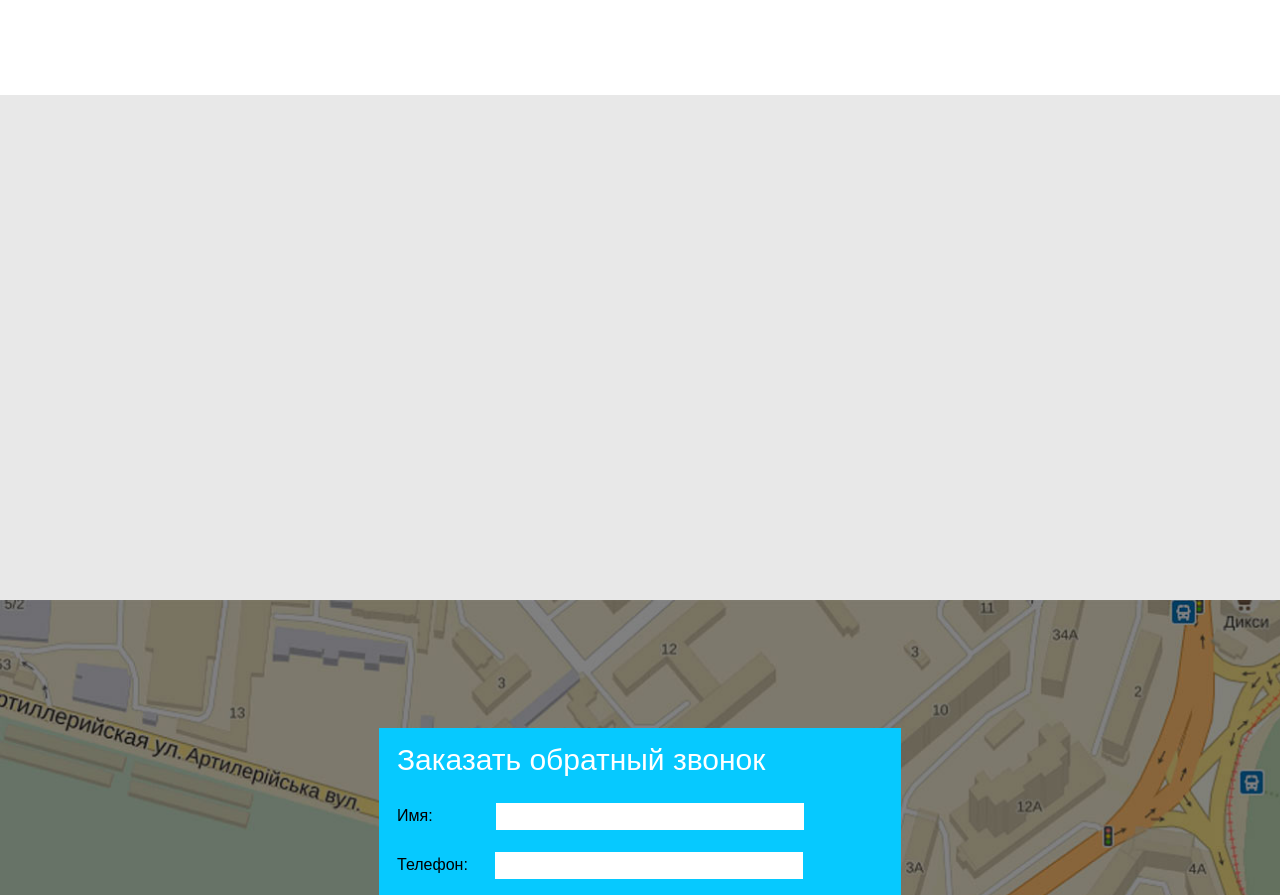
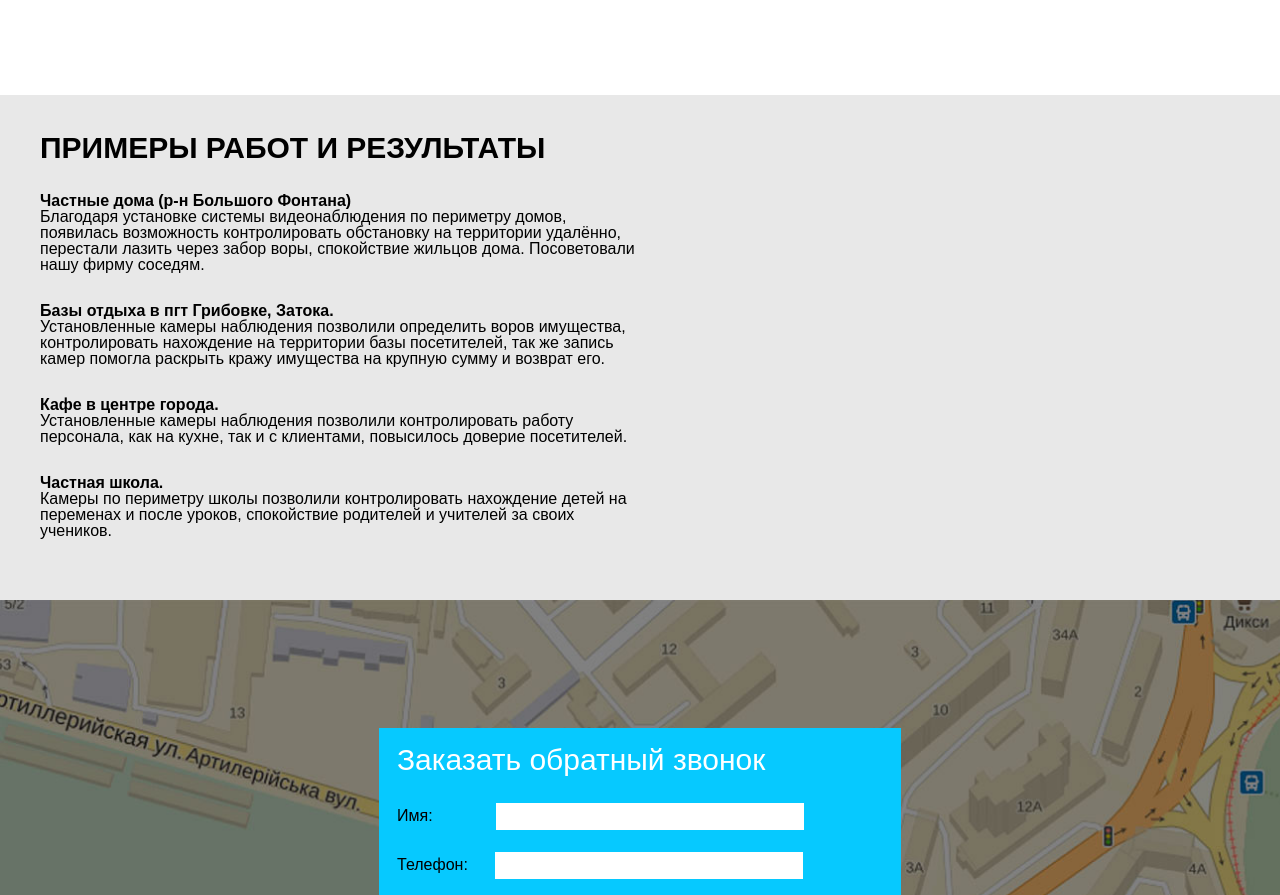
Before and after one commit to injmak/Bomlex.io, a plain HTML site: page index.html in a window 1280 px wide. Shown: the part 2186-3081 px from the top of the page. Drawn offline with Linux system fonts and the light colour scheme.

Commit message:
commit box-5 text

```diff
--- a/css/style.css
+++ b/css/style.css
@@ -412,13 +412,37 @@ input::-moz-placeholder{
 
 
 
-/**/
+/*BOX - 5*/
 .box-5{
     width: 100%;
     height: 505px;
     background-color: #e8e8e8;
 }
-/*BOX-6*/
+.box-5-cont{
+    width: 1200px;
+    margin: 0 auto;
+}
+.box-5-cont-head{
+    margin-top: 38px;
+}
+.box-5-cont-head p{
+    font-size: 30px;
+    font-weight: bold;
+}
+.box-5-left,
+.box-5-right{
+    float: left;
+    width: 50%;
+}
+.box-5-cont-text p{
+    margin-top: 30px;
+    font-size: 16px;
+}
+.box-5-cont-text-b{
+    font-weight: bold;
+}
+
+/*BOX - 6*/
 .box-6{
     width: 100%;
     height: 525px;
--- a/index.html
+++ b/index.html
@@ -122,7 +122,42 @@
         </div>
     </div>
 </div>
-<div class="box-5"></div>
+<div class="box-5">
+    <div class="box-5-cont clearfix">
+        <div class="box-5-left">
+            <div class="box-5-cont-head">
+                <p>ПРИМЕРЫ РАБОТ И РЕЗУЛЬТАТЫ</p>
+            </div>
+            <div class="box-5-cont-text">
+                <p class="box-5-cont-text1">
+                    <div class="box-5-cont-text-b">Частные дома (р-н Большого Фонтана)</div>
+                    Благодаря установке системы видеонаблюдения по периметру домов,
+                    появилась возможность контролировать обстановку на территории удалённо,
+                    перестали лазить через забор воры,  спокойствие жильцов дома.
+                    Посоветовали нашу фирму соседям.
+                </p>
+                <p class="box-5-cont-text2">
+                    <div class="box-5-cont-text-b">Базы отдыха в пгт Грибовке, Затока.</div>
+                    Установленные камеры наблюдения позволили определить воров имущества,
+                    контролировать нахождение на территории базы посетителей,
+                    так же запись камер помогла раскрыть кражу имущества на крупную сумму и возврат его.
+                </p>
+                <p class="box-5-cont-text3">
+                    <div class="box-5-cont-text-b">Кафе в центре города.</div>
+                    Установленные камеры наблюдения позволили контролировать работу персонала,
+                    как на кухне, так и с клиентами, повысилось доверие посетителей.
+                </p>
+                <p class="box-5-cont-text4">
+                    <div class="box-5-cont-text-b">Частная школа.</div>
+                    Камеры по периметру школы позволили контролировать нахождение
+                    детей на переменах и после уроков, спокойствие родителей и учителей за своих учеников.
+                </p>
+            </div>
+        </div>
+        <div class="box-5-right">
+        </div>
+    </div>
+</div>
 <div class="box-6">
     <div class="box-6-cont">
         <form action="" class="req-form-box-6">
```
